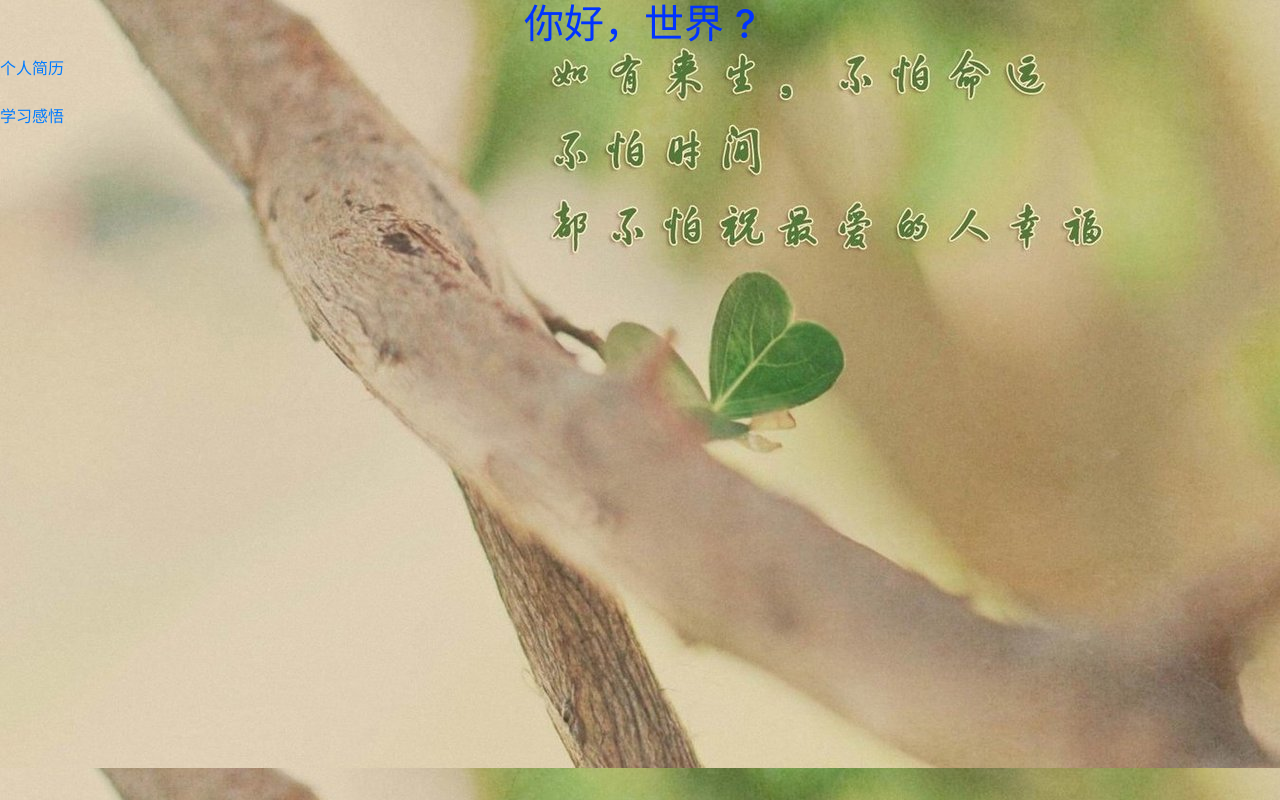
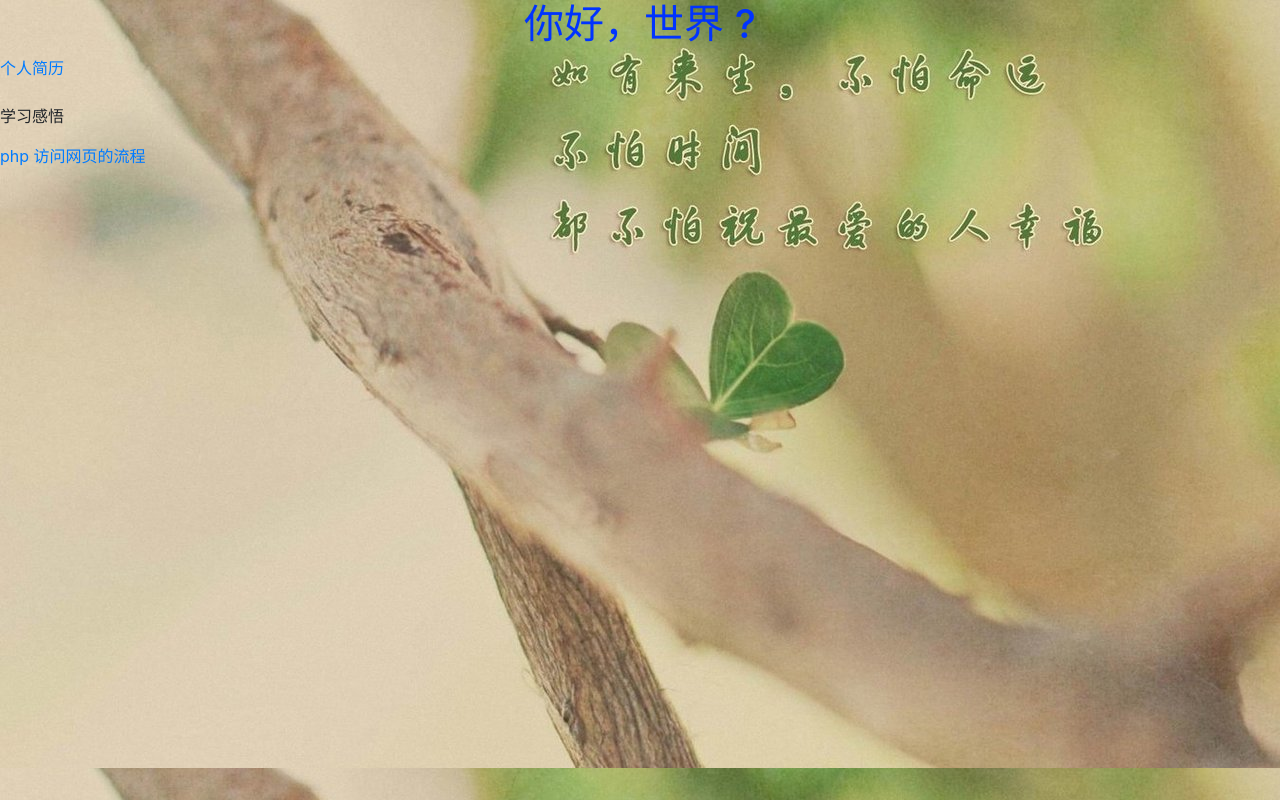
Before and after one commit to SimpleSmile1/SimpleSmile1.github.io, a plain HTML site: page czw/index.html in a window 1280 px wide. Drawn offline with nearby package versions, Linux system fonts and the light colour scheme.

Commit message:
Site updated: 2017-11-07 14:33:36

```diff
--- a/czw/index.html
+++ b/czw/index.html
@@ -26,7 +26,9 @@
     	<a target="_blank" href="./resume.pdf">个人简历</a>
     </div><br />
 	<div id="study">
-    	<a target="_blank" href="./study.txt">学习感悟</a>
+    	<p>学习感悟</p>
+    	<a target="_blank" href="./study.txt">php</a>
+        <a target="_blank" href="./visitweb.png">访问网页的流程</a>
     </div>
 
     <!-- jQuery (necessary for Bootstrap's JavaScript plugins) -->
```
Also changed, not shown: czw/css/visitweb.png (added), czw/study.txt.
